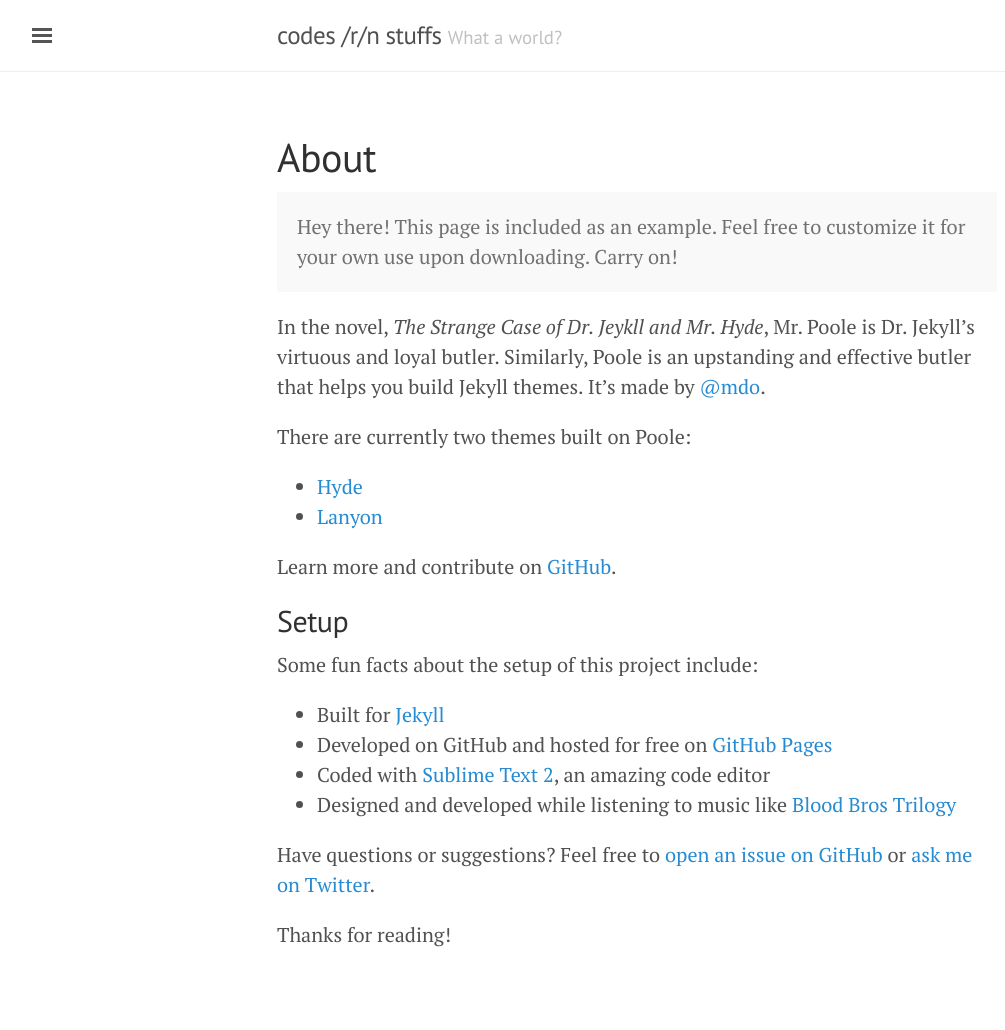
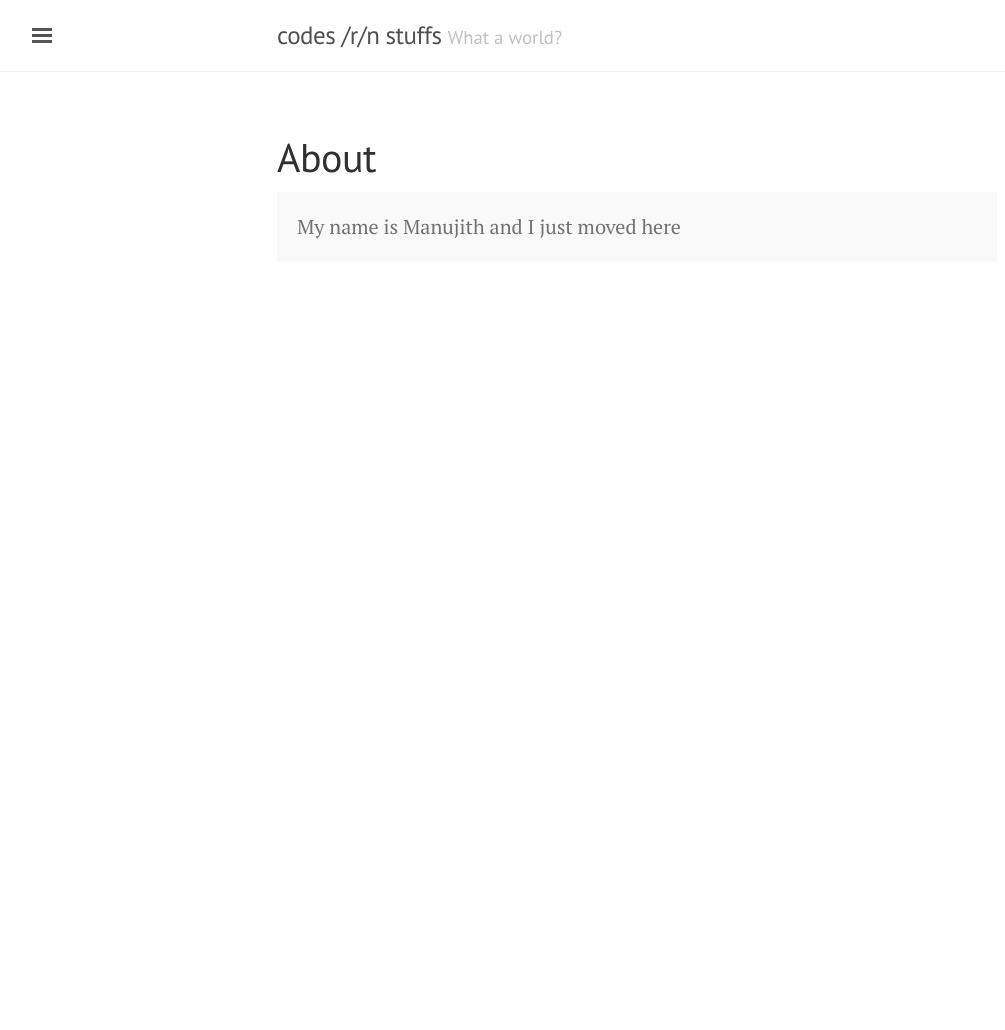
Before and after one commit to ManZzup/blog, a Jekyll site: the page built from about.md, in a window 1280 px wide. Shown: the whole page, without its empty margins (3-1008 px from the left). Built offline with Jekyll 4.4.1, drawn with Linux system fonts in a browser that asks for light colours; after the commit the page ends 900 px from its top, so only the background shows below that.

Commit message:
First blog post

```diff
--- a/about.md
+++ b/about.md
@@ -4,27 +4,5 @@
 ---
 
 <p class="message">
-  Hey there! This page is included as an example. Feel free to customize it for your own use upon downloading. Carry on!
+  My name is Manujith and I just moved here
 </p>
-
-In the novel, *The Strange Case of Dr. Jeykll and Mr. Hyde*, Mr. Poole is Dr. Jekyll's virtuous and loyal butler. Similarly, Poole is an upstanding and effective butler that helps you build Jekyll themes. It's made by [@mdo](https://twitter.com/mdo).
-
-There are currently two themes built on Poole:
-
-* [Hyde](http://hyde.getpoole.com)
-* [Lanyon](http://lanyon.getpoole.com)
-
-Learn more and contribute on [GitHub](https://github.com/poole).
-
-## Setup
-
-Some fun facts about the setup of this project include:
-
-* Built for [Jekyll](http://jekyllrb.com)
-* Developed on GitHub and hosted for free on [GitHub Pages](https://pages.github.com)
-* Coded with [Sublime Text 2](http://sublimetext.com), an amazing code editor
-* Designed and developed while listening to music like [Blood Bros Trilogy](https://soundcloud.com/maddecent/sets/blood-bros-series)
-
-Have questions or suggestions? Feel free to [open an issue on GitHub](https://github.com/poole/issues/new) or [ask me on Twitter](https://twitter.com/mdo).
-
-Thanks for reading!
```
